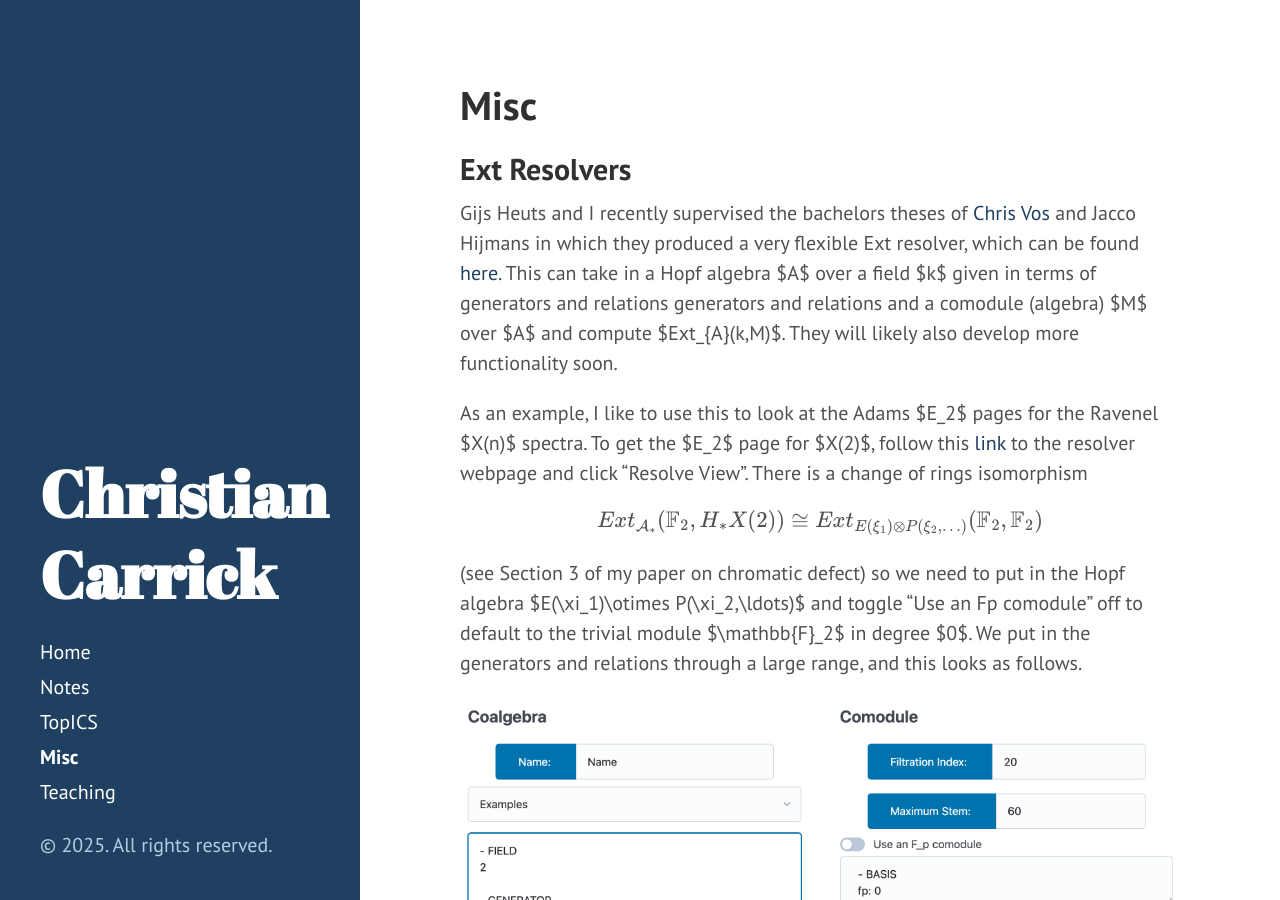
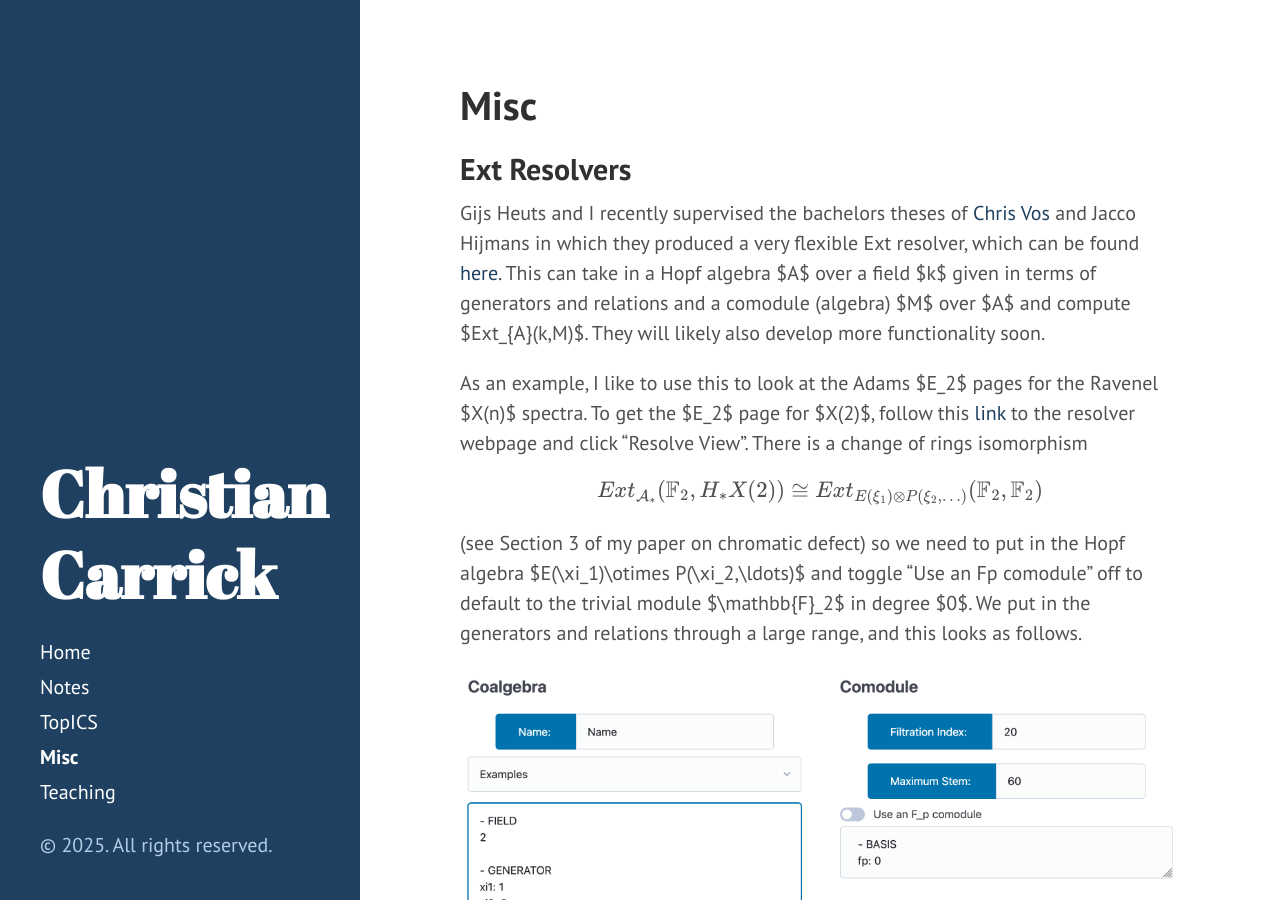
Before and after one commit to carrickchristian/carrickchristian.github.io, a Jekyll site: the page built from misc.md, in a window 1280 px wide and 900 px high. Built offline with Jekyll 4.4.1, drawn with Linux system fonts in a browser that asks for light colours; formulas are drawn with MathJax 3.

Commit message:
ext fix 2

```diff
--- a/misc.md
+++ b/misc.md
@@ -5,7 +5,7 @@ title: Misc
 
 ## Ext Resolvers
 
-Gijs Heuts and I recently supervised the bachelors theses of [Chris Vos](www.chrisvos.net/math) and Jacco Hijmans in which they produced a very flexible Ext resolver, which can be found [here](www.chrisvos.net/math). This can take in a Hopf algebra $A$ over a field $k$ given in terms of generators and relations generators and relations and a comodule (algebra) $M$ over $A$ and compute $Ext_{A}(k,M)$. They will likely also develop more functionality soon.
+Gijs Heuts and I recently supervised the bachelors theses of [Chris Vos](www.chrisvos.net/math) and Jacco Hijmans in which they produced a very flexible Ext resolver, which can be found [here](www.chrisvos.net/math). This can take in a Hopf algebra $A$ over a field $k$ given in terms of generators and relations and a comodule (algebra) $M$ over $A$ and compute $Ext_{A}(k,M)$. They will likely also develop more functionality soon.
 
 As an example, I like to use this to look at the Adams $E_2$ pages for the Ravenel $X(n)$ spectra. To get the $E_2$ page for $X(2)$, follow this [link](https://www.chrisvos.net/comodules-web/) to the resolver webpage and click "Resolve View". There is a change of rings isomorphism
 
```
Also changed, not shown: 1 other file.
